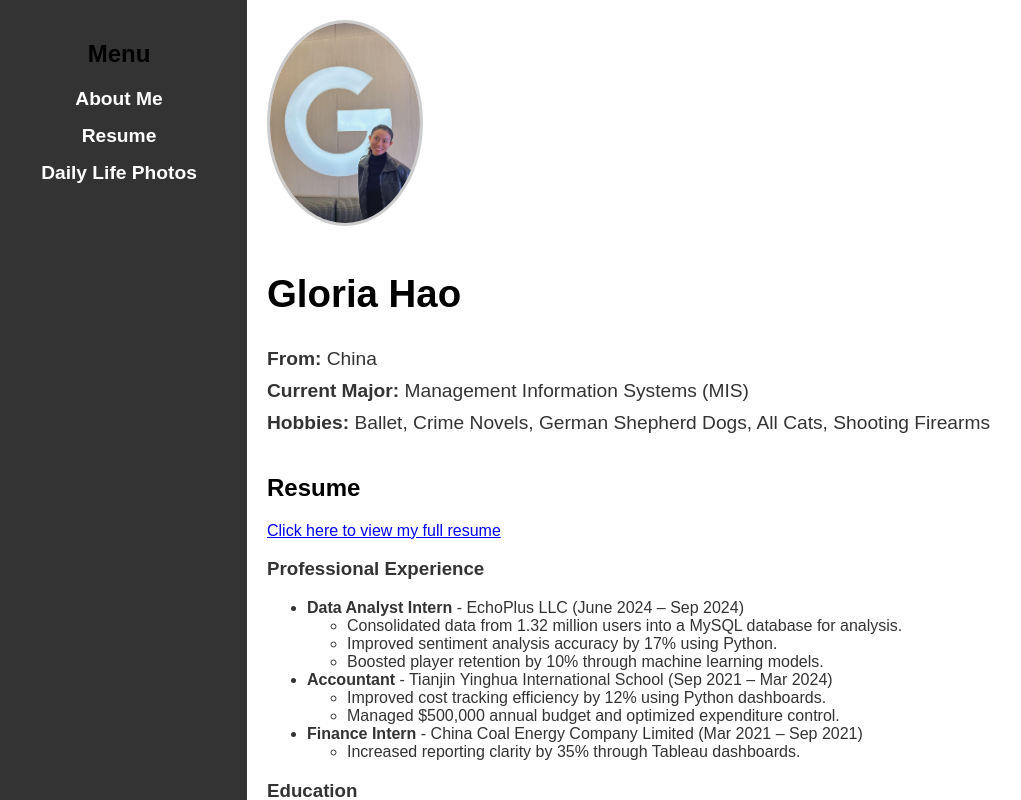
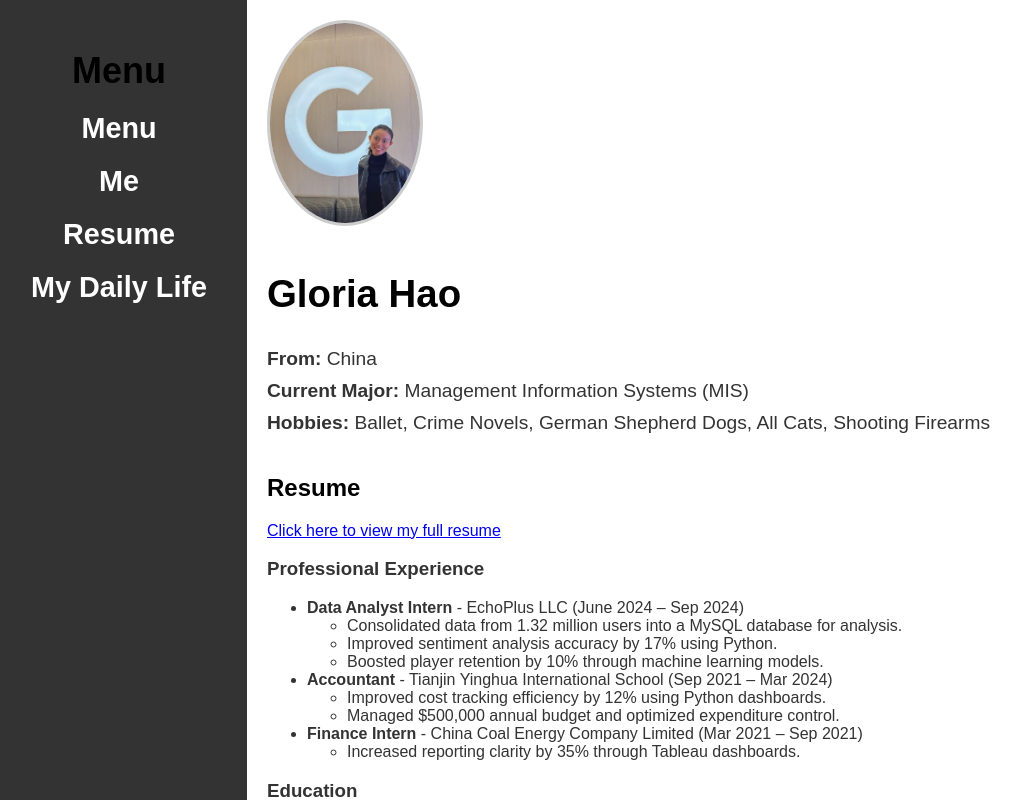
Before and after one commit to Gloria050/Gloria050.github.io, a plain HTML site: page index.html in a window 1280 px wide. Shown: the whole page, without its empty margins (9-1030 px from the left). Drawn offline with Linux system fonts and the light colour scheme.

Commit message:
Update index.html

```diff
--- a/index.html
+++ b/index.html
@@ -5,6 +5,25 @@
     <meta name="viewport" content="width=device-width, initial-scale=1.0">
     <title>Gloria Hao - Portfolio</title>
     <link rel="stylesheet" href="styles.css">
+    <style>
+        /* 左侧导航栏文字样式调整 */
+        .sidebar {
+            font-size: 1.5em;
+            text-align: center;
+        }
+        .sidebar .menu li {
+            margin: 20px 0;
+        }
+
+        /* 鼠标悬停图片放大效果 */
+        .gallery .photo img {
+            transition: transform 0.3s ease;
+            cursor: pointer;
+        }
+        .gallery .photo img:hover {
+            transform: scale(1.2);
+        }
+    </style>
 </head>
 <body>
     <div class="container">
@@ -12,9 +31,10 @@
         <div class="sidebar">
             <h2>Menu</h2>
             <ul class="menu">
-                <li><a href="#about">About Me</a></li>
+                <li><a href="#menu">Menu</a></li>
+                <li><a href="#me">Me</a></li>
                 <li><a href="#resume">Resume</a></li>
-                <li><a href="#photos">Daily Life Photos</a></li>
+                <li><a href="#photos">My Daily Life</a></li>
             </ul>
         </div>
 
```
